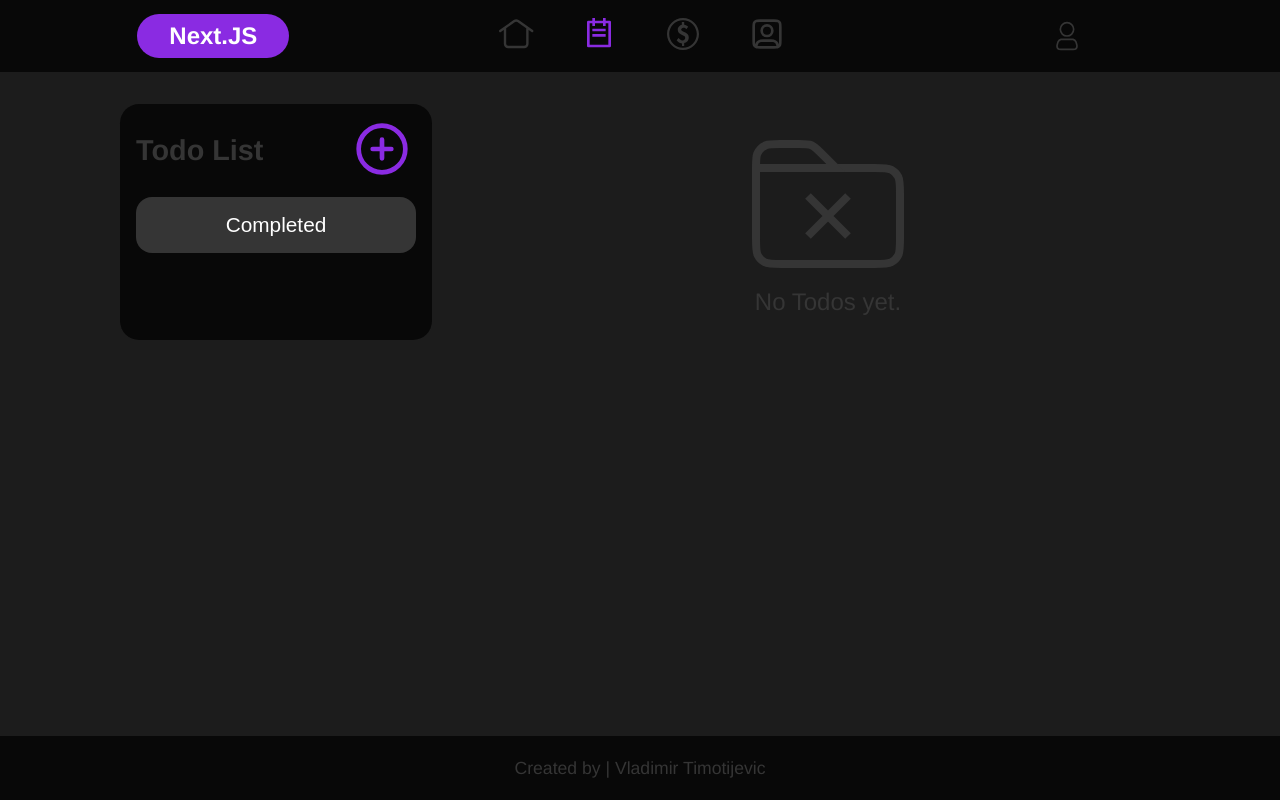
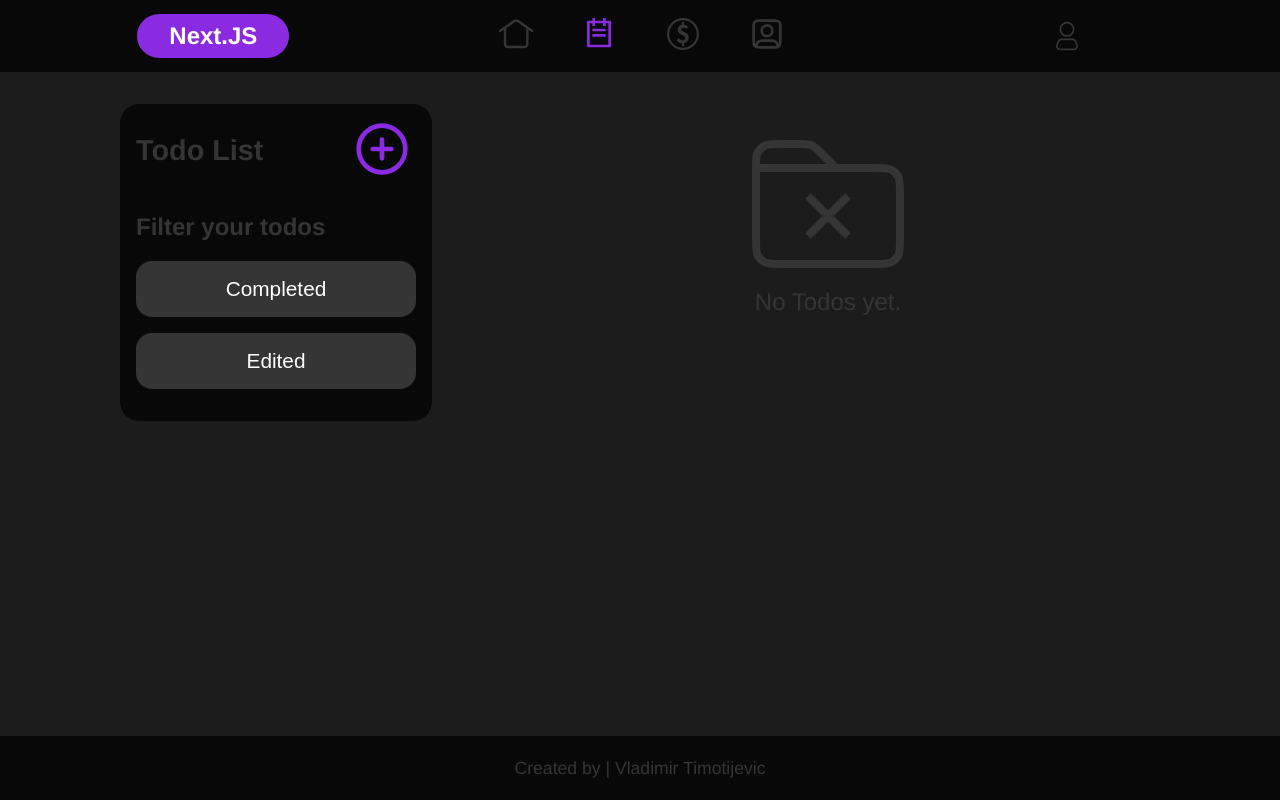
Before and after one commit to TimotijevicVlada/NextJS, a Next.js app: page /todo-list in a window 1280 px wide. Built offline with nearby package versions, Linux system fonts and the light colour scheme.

Commit message:
Todo filters (completed and edited) done

```diff
--- a/components/TodoList/Todo/TodoList.tsx
+++ b/components/TodoList/Todo/TodoList.tsx
@@ -1,4 +1,4 @@
-import React, { useMemo, useState } from 'react';
+import React, { useEffect, useMemo, useState } from 'react';
 import css from "./TodoList.module.scss";
 
 //components
@@ -10,6 +10,7 @@ import { useSelector } from 'react-redux';
 
 //types
 import { State } from '@/redux/store';
+import { TodoProps } from '@/types/redux/todosReducer';
 
 const TodoList = () => {
 
@@ -17,19 +18,36 @@ const TodoList = () => {
     const todosReducer = useSelector((state: State) => state.todosReducer);
     const { todos } = todosReducer;
 
-    const [completed, setCompleted] = useState(false);
+    const [filteredTodos, setFilteredTodos] = useState<TodoProps[]>([]);
+    const [filter, setFilter] = useState<string>("");
 
-    const completedTodos = useMemo(() => todos.filter(item => item.completed), [completed]);
+    useEffect(() => {
+        if (filter === "completed") {
+            setFilteredTodos(todos.filter(item => item.completed));
+        } else if (filter === "edited") {
+            setFilteredTodos(todos.filter(item => item.edited));
+        } else {
+            setFilteredTodos(todos);
+        }
+    }, [todos, filter])
+
+    const filterData = (newFilter: string) => {
+        if (newFilter === filter) {
+            setFilter("");
+        } else {
+            setFilter(newFilter);
+        }
+    }
 
     return (
         <div className={css.container}>
             <div className={css.todoContent}>
                 <TodoSidebar
-                    completed={completed}
-                    setCompleted={setCompleted}
+                    filter={filter}
+                    filterData={filterData}
                 />
                 <TodoContent
-                    todos={completed ? completedTodos : todos}
+                    todos={filteredTodos}
                 />
             </div>
         </div>
--- a/components/TodoList/TodoSidebar/TodoSidebar.module.scss
+++ b/components/TodoList/TodoSidebar/TodoSidebar.module.scss
@@ -11,7 +11,7 @@
             display: flex;
             justify-content: space-between;
             align-items: center;
-            margin-bottom: 1rem;
+            margin-bottom: 2rem;
 
             h2 {
                 color: $color-gray;
@@ -33,7 +33,11 @@
             }
         }
 
-        .completedButton {
+        .filterHeader {
+            color: $color-gray;
+        }
+
+        .completedButton, .editedButton {
             color: $color-white;
             font-size: 1.3rem;
             background-color: $color-gray;
@@ -42,6 +46,7 @@
             border-radius: 1rem;
             outline: none;
             border: none;
+            margin-bottom: 1rem;
 
             &.active {
                 background-color: $color-primary;
--- a/components/TodoList/TodoSidebar/TodoSidebar.tsx
+++ b/components/TodoList/TodoSidebar/TodoSidebar.tsx
@@ -11,7 +11,7 @@ import CreateTodoIcon from "assets/plus-icon.svg";
 //types
 import { TodoSidebarProps } from '@/types/components/todos';
 
-const TodoSidebar: React.FC<TodoSidebarProps> = ({ completed, setCompleted }) => {
+const TodoSidebar: React.FC<TodoSidebarProps> = ({ filter, filterData }) => {
 
     //local state
     const [createTodoModal, setCreateTodoModal] = useState<boolean>(false);
@@ -25,9 +25,14 @@ const TodoSidebar: React.FC<TodoSidebarProps> = ({ completed, setCompleted }) =>
                         <CreateTodoIcon />
                     </button>
                 </div>
-                <button onClick={() => setCompleted(!completed)}
-                    className={`${css.completedButton} ${completed ? css.active : ""}`}>
+                <h2 className={css.filterHeader}>Filter your todos</h2>
+                <button onClick={() => filterData("completed")}
+                    className={`${css.completedButton} ${filter === "completed" ? css.active : ""}`}>
                     Completed
+                </button>
+                <button onClick={() => filterData("edited")}
+                    className={`${css.editedButton} ${filter === "edited" ? css.active : ""}`}>
+                    Edited
                 </button>
             </div>
 
--- a/types/components/todos.ts
+++ b/types/components/todos.ts
@@ -19,6 +19,6 @@ export interface TodoContentProps {
 }
 
 export interface TodoSidebarProps {
-    completed: boolean;
-    setCompleted: (completed: boolean) => void;
+    filter: string;
+    filterData: (filter: string) => void;
 }
```
